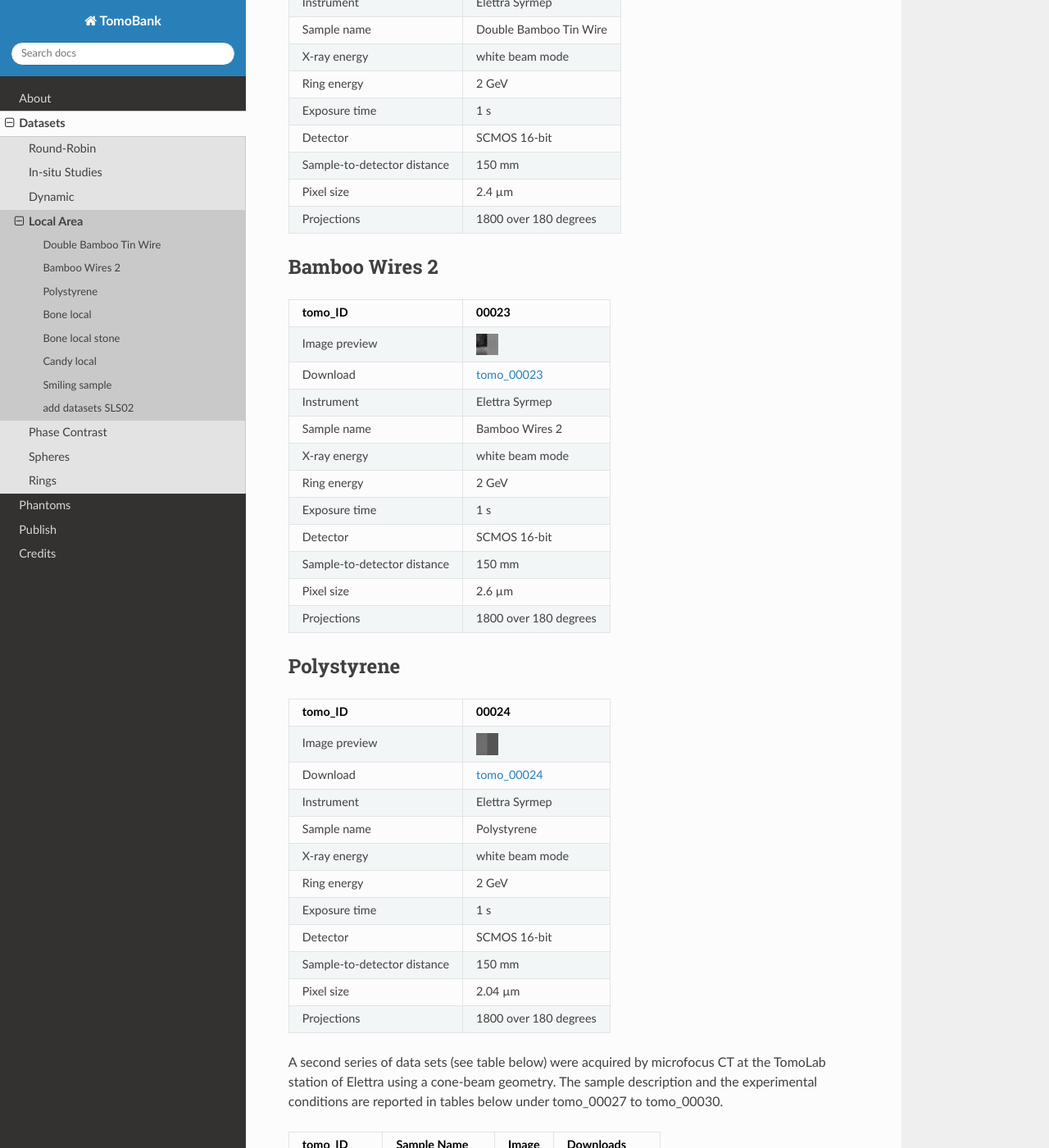
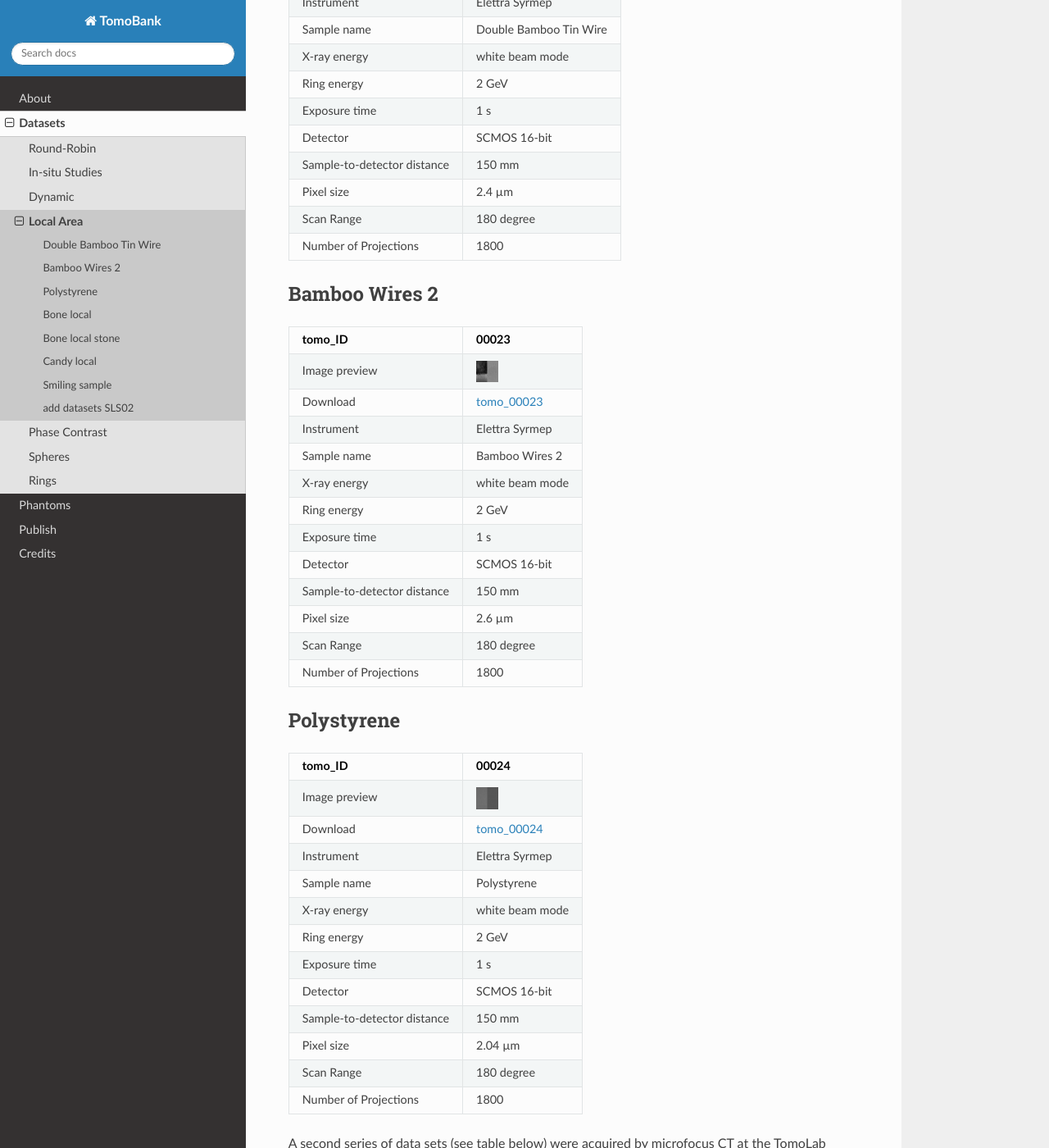
Before and after one commit to tomography/tomobank, a Sphinx documentation site: the page built from docs/source/data/docs.data.localarea.rst, in a window 1280 px wide and 1400 px high, scrolled down 672 px. Shown: the whole window at 82% size. Built offline with Sphinx 7.4.7 and the Read the Docs theme 2.0.0, drawn with Linux system fonts in a browser that asks for light colours; some of the changed text lies outside the part shown.

Commit message:
update tables

```diff
--- a/docs/source/data/docs.data.localarea.rst
+++ b/docs/source/data/docs.data.localarea.rst
@@ -61,7 +61,9 @@ Double Bamboo Tin Wire
 +-----------------------------------------+----------------------------+
 |             Pixel size                  |   2.4 µm                   |
 +-----------------------------------------+----------------------------+
-|             Projections                 |   1800 over 180 degrees    |
+|             Scan Range                  |   180 degree               |
++-----------------------------------------+----------------------------+
+|             Number of Projections       |   1800                     |
 +-----------------------------------------+----------------------------+
 
 Bamboo Wires 2
@@ -90,7 +92,9 @@ Bamboo Wires 2
 +-----------------------------------------+----------------------------+
 |             Pixel size                  |   2.6 µm                   |
 +-----------------------------------------+----------------------------+
-|             Projections                 |   1800 over 180 degrees    |
+|             Scan Range                  |   180 degree               |
++-----------------------------------------+----------------------------+
+|             Number of Projections       |   1800                     |
 +-----------------------------------------+----------------------------+
 
 
@@ -120,7 +124,9 @@ Polystyrene
 +-----------------------------------------+----------------------------+
 |             Pixel size                  |   2.04 µm                  |
 +-----------------------------------------+----------------------------+
-|             Projections                 |   1800 over 180 degrees    |
+|             Scan Range                  |   180 degree               |
++-----------------------------------------+----------------------------+
+|             Number of Projections       |   1800                     |
 +-----------------------------------------+----------------------------+
 
 
@@ -198,9 +204,9 @@ Bone  local
 +------------------------------------+------------------------------+
 |    Pixel size                      |      10.0 µm                 |
 +------------------------------------+------------------------------+
-|    Projections                     |      1800 over 360 degrees   |
+|    Number of Projections           |      1800                    |
 +------------------------------------+------------------------------+
-|    Total scanned angle             |      360 degrees             |
+|    Scan range                      |      360 degrees             |
 +------------------------------------+------------------------------+
 |    Start angle (degrees)           |      0                       |
 +------------------------------------+------------------------------+
@@ -245,9 +251,9 @@ Bone  local  stone
 +------------------------------------+------------------------------+
 |    Pixel size                      |      10.0 µm                 |
 +------------------------------------+------------------------------+
-|    Projections                     |      1800 over 360 degrees   |
+|    Number of Projections           |      1800                    |
 +------------------------------------+------------------------------+
-|    Total scanned angle             |      360 degrees             |
+|    Scan range                      |      360 degrees             |
 +------------------------------------+------------------------------+
 |    Start angle (degrees)           |      0                       |
 +------------------------------------+------------------------------+
@@ -292,9 +298,9 @@ Candy  local
 +------------------------------------+------------------------------+
 |    Pixel size                      |      10.0 µm                 |
 +------------------------------------+------------------------------+
-|    Projections                     |      1800 over 360 degrees   |
+|    Number of Projections           |      1800                    |
 +------------------------------------+------------------------------+
-|    Total scanned angle             |      360 degrees             |
+|    Scan range                      |      360 degrees             |
 +------------------------------------+------------------------------+
 |    Start angle (degrees)           |      0                       |
 +------------------------------------+------------------------------+
@@ -339,9 +345,9 @@ Smiling  sample
 +------------------------------------+------------------------------+
 |    Pixel size                      |      58.0 µm                 |
 +------------------------------------+------------------------------+
-|    Projections                     |      720 over 360 degrees    |
+|    Number of Projections           |      720                     |
 +------------------------------------+------------------------------+
-|    Total scanned angle             |      360 degrees.000         |
+|    Scan range                      |      360 degrees             |
 +------------------------------------+------------------------------+
 |    Start angle (degrees)           |      0                       |
 +------------------------------------+------------------------------+
```
